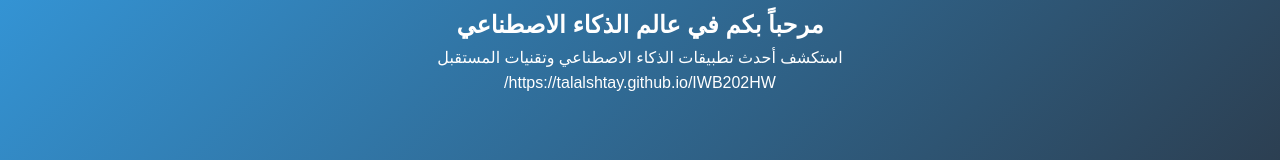
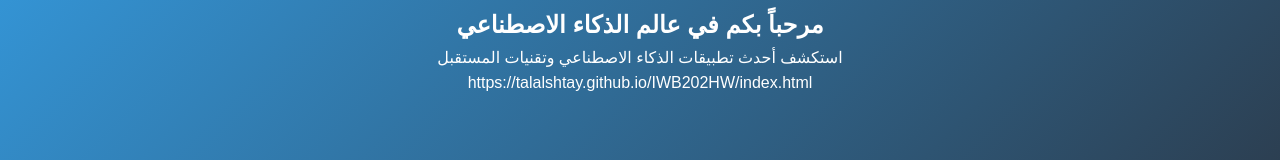
Before and after one commit to talalShtay/IWB202HW, a plain HTML site: page index.html in a window 1280 px wide. Shown: the part 228-388 px from the top of the page. Drawn offline with Linux system fonts and the light colour scheme.

Commit message:
Update index.html

```diff
--- a/index.html
+++ b/index.html
@@ -30,7 +30,7 @@
         <div class="container">
           <h1>مرحباً بكم في عالم الذكاء الاصطناعي</h1>
           <p>استكشف أحدث تطبيقات الذكاء الاصطناعي وتقنيات المستقبل</p>
-          <p><a>https://talalshtay.github.io/IWB202HW/</a></p>
+          <a>https://talalshtay.github.io/IWB202HW/index.html</a>
         </div>
       </div>
       <div class="container">
```
